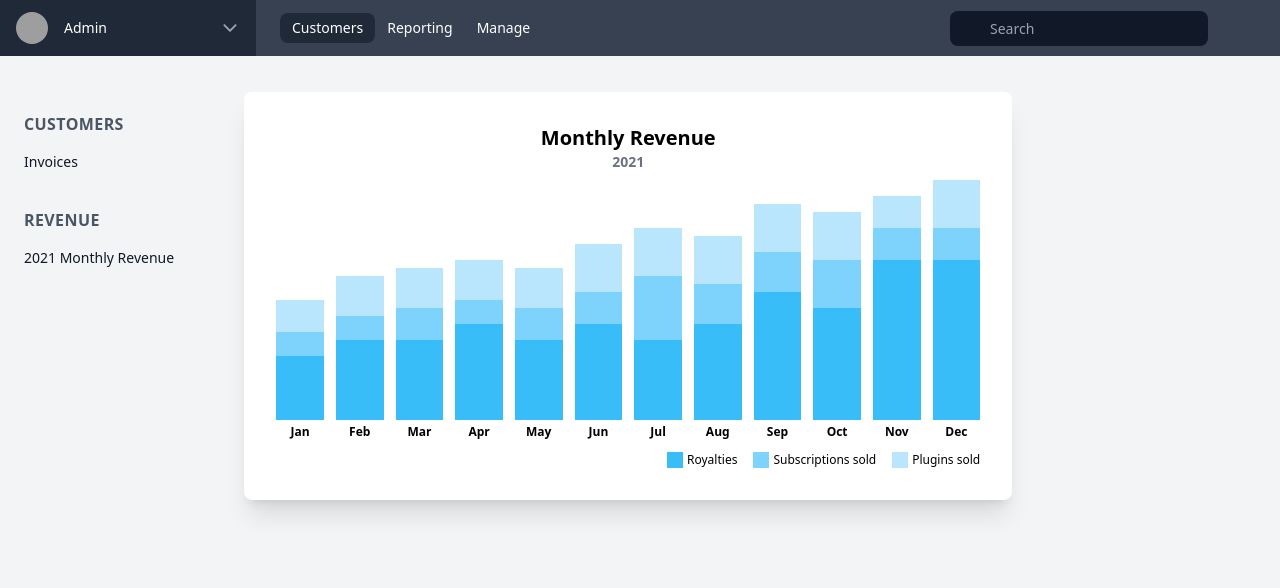
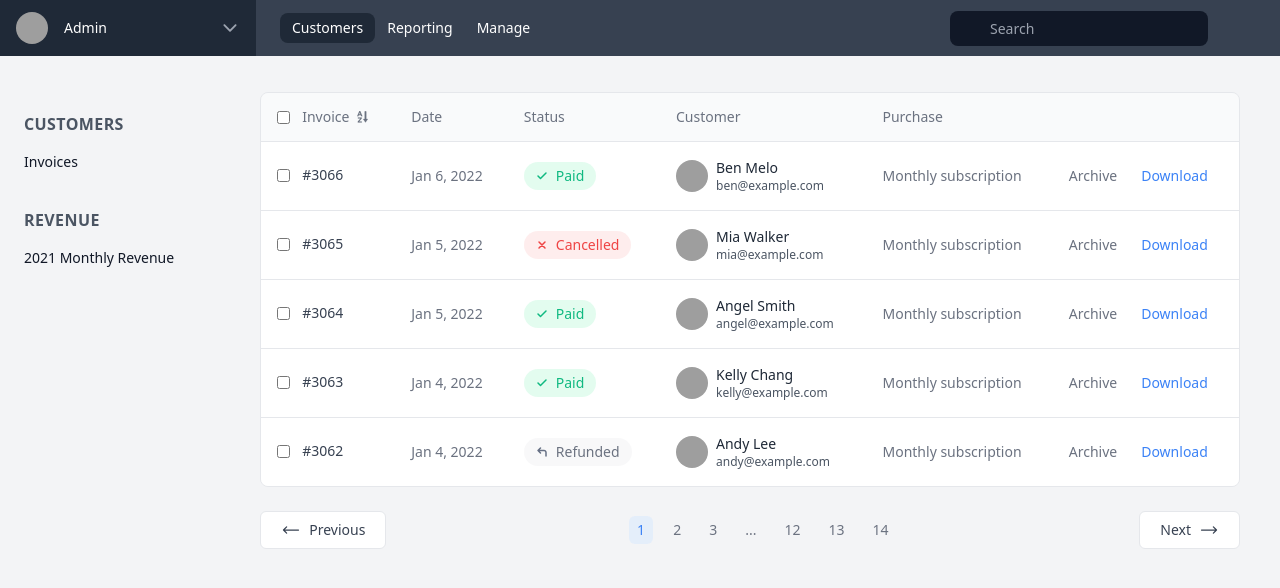
Before and after one commit to ailsayang999/backstage, a React (Create React App) app: page /admin in a window 1280 px wide. Shown: the top 588 px of the page. Built offline with nearby package versions, Linux system fonts and the light colour scheme; grey boxes are pictures that could not be loaded.

Commit message:
feat: set default category into "Invoices"

```diff
--- a/src/components/ BackStage.jsx
+++ b/src/components/ BackStage.jsx
@@ -40,9 +40,7 @@ const NavFilterList = ({
 };
 
 function BackStage() {
-  const [showSubCategory, setShowSubCategory] = useState(
-    "2021 Monthly Revenue"
-  );
+  const [showSubCategory, setShowSubCategory] = useState("Invoices");
 
   // 左側刪選器元件 商品種類分類
   const CategoryFilterArray = [
```
